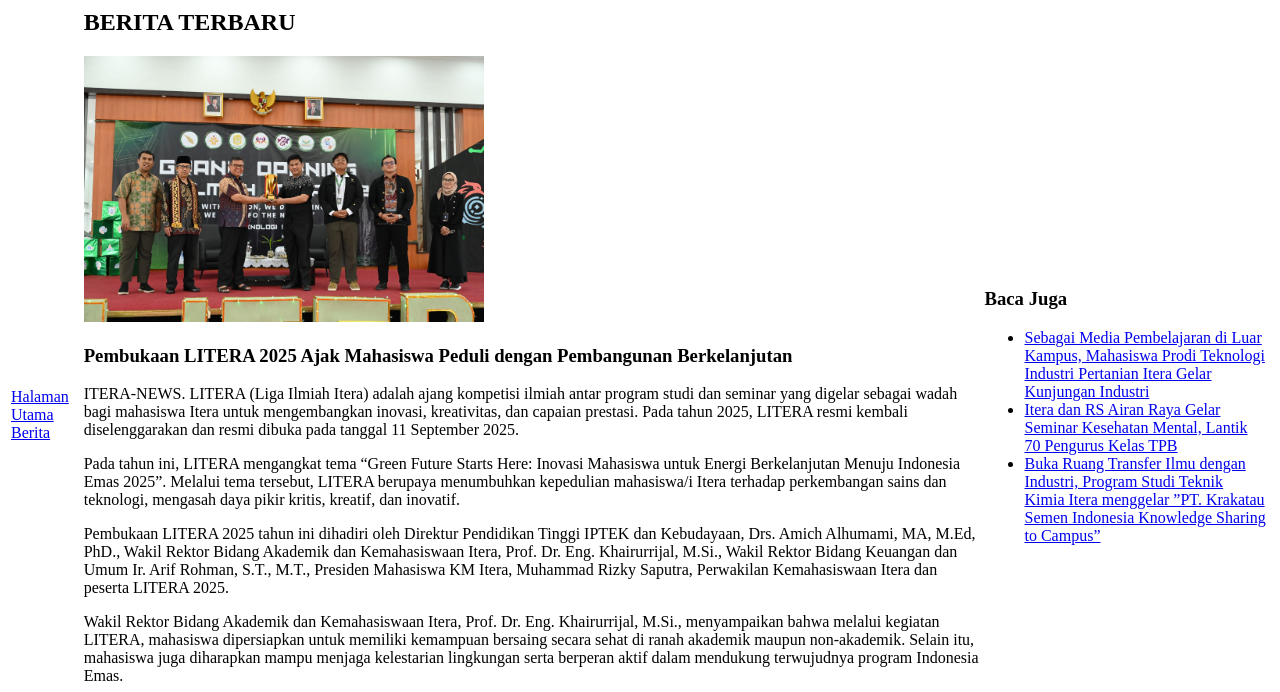
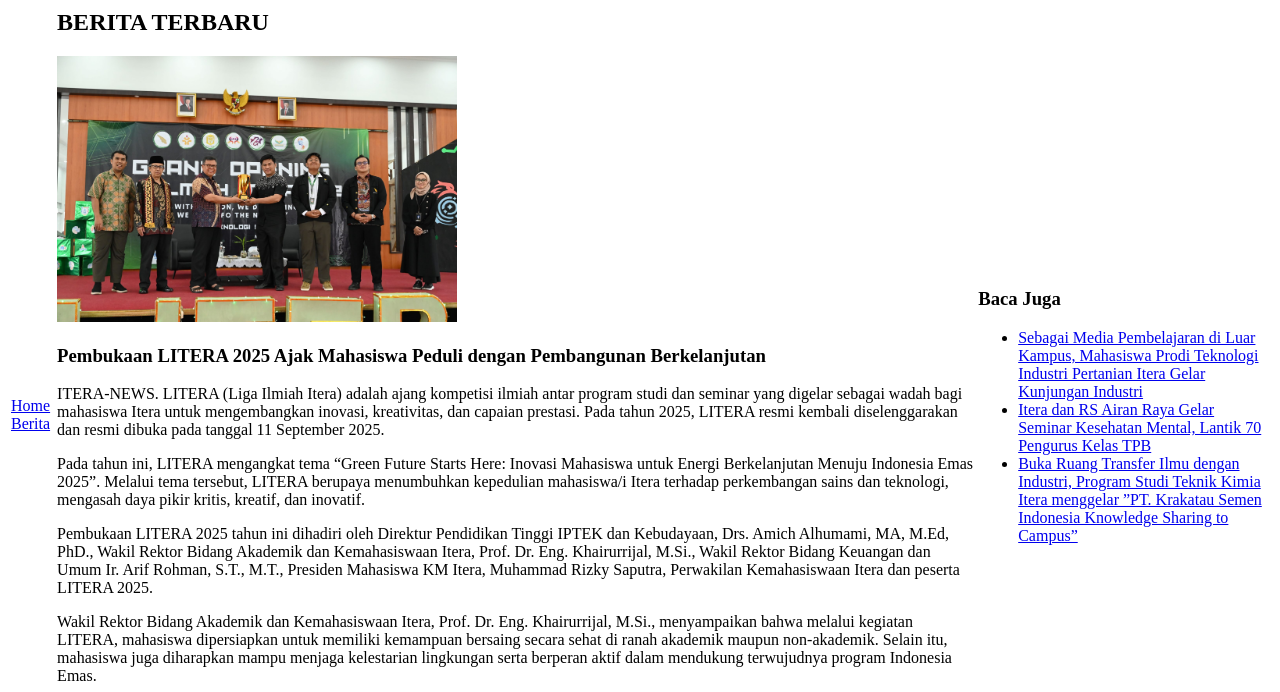
Before and after one commit to glutt28/tugas2, a plain HTML site: page newspage.html in a window 1280 px wide. Shown: the part 108-800 px from the top of the page. Drawn offline with Linux system fonts and the light colour scheme.

Commit message:
Update newspage.html

```diff
--- a/newspage.html
+++ b/newspage.html
@@ -21,7 +21,7 @@
       <!-- NAVIGASI -->
       <td>
         <nav>
-          <a href="index.html">Halaman Utama</a><br>
+          <a href="index.html">Home</a><br>
           <a href="newspage.html">Berita</a>
         </nav>
       </td>
```
